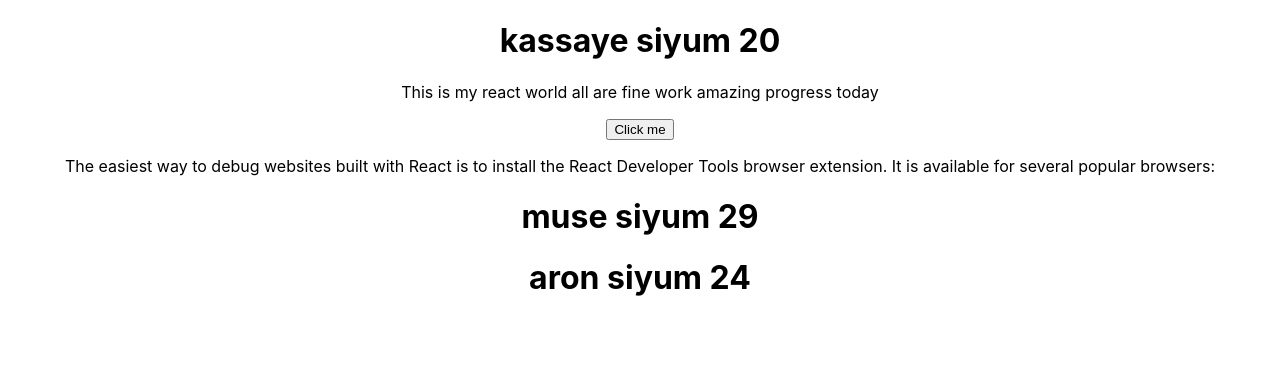
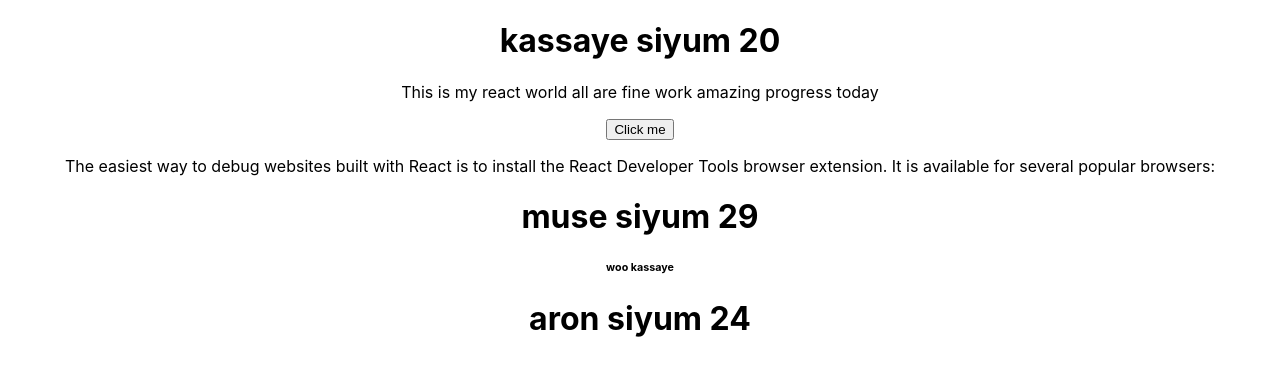
Before and after one commit to kasaye23/sms-spa, a React (Create React App) app: page / in a window 1280 px wide. Shown: the top 376 px of the page. Built offline with nearby package versions, Linux system fonts and the light colour scheme.

Commit message:
now add class in above change file work other way

```diff
--- a/src/App.js
+++ b/src/App.js
@@ -15,7 +15,9 @@ function App() {
          <button>Click me </button>
          <p>The easiest way to debug websites built with React is to install the React Developer Tools browser extension. It is available for several popular browsers:</p>
          </Fullname>
-      <Fullname name="muse"Age="29"/>
+      <Fullname name="muse"Age="29">
+        <h6>woo kassaye </h6>
+      </Fullname>
       <Fullname name="aron"Age="24"/>
     </div>
   );
```
